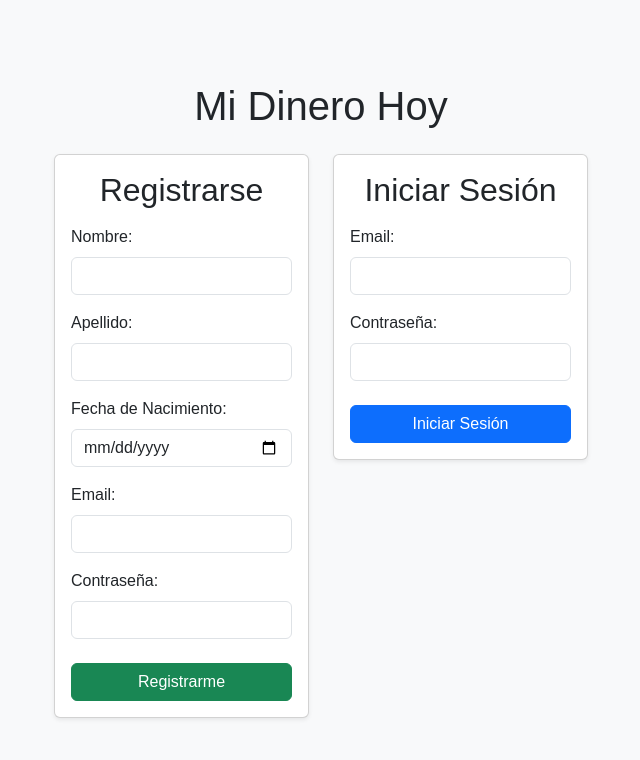
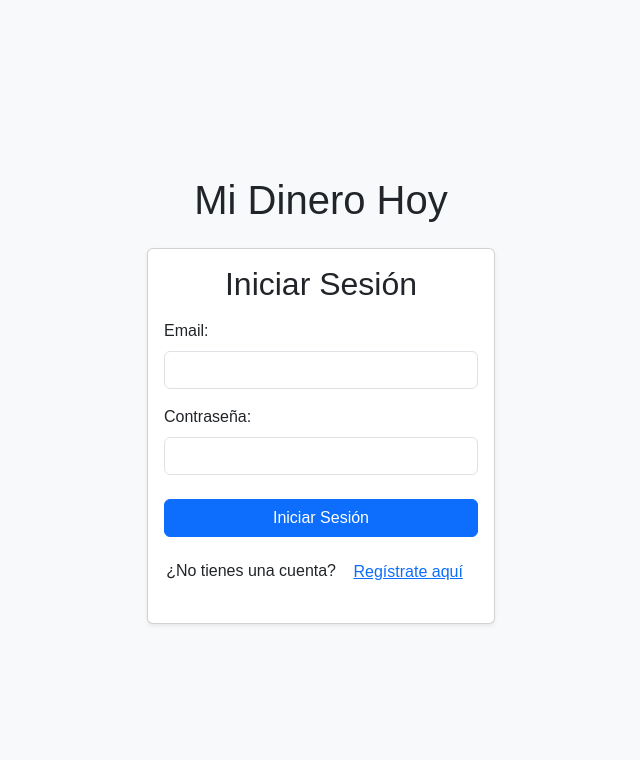
Before and after one commit to Luminus62-dot/finanzas, a React (Create React App) app in the folder frontend/: page / in a window 1280 px wide. Shown: the top 760 px of the page, without its empty margins (319-959 px from the left). Built offline with nearby package versions, Linux system fonts and the light colour scheme.

Commit message:
Login and  Reg

```diff
--- a/frontend/src/App.js
+++ b/frontend/src/App.js
@@ -1,19 +1,16 @@
 // frontend/src/App.js
 import React, { useState, useEffect } from "react";
 import axios from "axios";
-// Importar de react-router-dom v5
 import {
   BrowserRouter as Router,
   Switch,
   Route,
   Redirect,
 } from "react-router-dom";
-// Importar componentes de React-Bootstrap
 import { Container, Row, Col, Form, Button, Card } from "react-bootstrap";
-// Importar ToastContainer y toast de react-toastify
 import { ToastContainer, toast } from "react-toastify";
 
-// Importar los componentes de página (ahora en la carpeta pages)
+// Importar los componentes de página
 import Layout from "./components/Layout";
 import DashboardPage from "./pages/DashboardPage";
 import AccountsPage from "./pages/AccountsPage";
@@ -24,7 +21,7 @@ import SavingGoalsPage from "./pages/SavingGoalsPage";
 import SettingsPage from "./pages/SettingsPage";
 
 function App() {
-  // Campos de registro y login (manejados directamente en App.js)
+  // Campos de registro y login
   const [registerEmail, setRegisterEmail] = useState("");
   const [registerPassword, setRegisterPassword] = useState("");
   const [firstName, setFirstName] = useState("");
@@ -41,6 +38,9 @@ function App() {
   // Estados para errores de validación de formularios
   const [registerErrors, setRegisterErrors] = useState({});
   const [loginErrors, setLoginErrors] = useState({});
+
+  // NUEVO ESTADO: Controla si se muestra el formulario de registro (false = muestra login por defecto)
+  const [showRegisterForm, setShowRegisterForm] = useState(false);
 
   // Efecto para verificar el token al cargar la aplicación y configurarlo en Axios
   useEffect(() => {
@@ -107,11 +107,10 @@ function App() {
           dateOfBirth,
         }
       );
-      toast.success("Registro exitoso. ¡Bienvenido!");
-      localStorage.setItem("token", res.data.token); // Autologin después de registro
-      setToken(res.data.token);
-      setIsAuthenticated(true);
+      toast.success("Registro exitoso. ¡Bienvenido! Por favor, inicia sesión.");
+      setShowRegisterForm(false); // Volver al formulario de login
 
+      // Limpiar formulario y errores
       setRegisterEmail("");
       setRegisterPassword("");
       setFirstName("");
@@ -143,6 +142,7 @@ function App() {
       setToken(res.data.token);
       setIsAuthenticated(true);
 
+      // Limpiar formulario y errores
       setLoginEmail("");
       setLoginPassword("");
       setLoginErrors({});
@@ -214,24 +214,25 @@ function App() {
                 path="/settings"
                 render={(props) => <SettingsPage {...props} token={token} />}
               />
-              {/* ¡La ruta de verificación se ha eliminado de aquí! */}
-              {/* <Route path="/verify-email" render={(props) => <VerificationPage {...props} />} /> */}
               <Route path="*" render={() => <Redirect to="/dashboard" />} />
             </Switch>
           </Layout>
         ) : (
-          // Si no está autenticado, muestra los formularios de login/registro con Bootstrap
+          // Si no está autenticado, muestra el formulario de login o registro
           <Container
             className="d-flex justify-content-center align-items-center"
             style={{ minHeight: "100vh", backgroundColor: "#f8f9fa" }}
           >
             <Row className="w-100">
-              <Col md={{ span: 8, offset: 2 }} lg={{ span: 6, offset: 3 }}>
+              <Col md={{ span: 6, offset: 3 }} lg={{ span: 4, offset: 4 }}>
+                {" "}
+                {/* Columna única centrada */}
                 <h1 className="text-center mb-4">Mi Dinero Hoy</h1>
-                <Row>
-                  <Col md={6} className="mb-4 mb-md-0">
-                    <Card className="shadow-sm">
-                      <Card.Body>
+                <Card className="shadow-sm">
+                  <Card.Body>
+                    {showRegisterForm ? (
+                      // FORMULARIO DE REGISTRO
+                      <>
                         <h2 className="text-center mb-3">Registrarse</h2>
                         <Form onSubmit={handleRegister}>
                           <Form.Group
@@ -332,12 +333,19 @@ function App() {
                             </Button>
                           </div>
                         </Form>
-                      </Card.Body>
-                    </Card>
-                  </Col>
-                  <Col md={6}>
-                    <Card className="shadow-sm">
-                      <Card.Body>
+                        <p className="text-center mt-3">
+                          ¿Ya tienes una cuenta?{" "}
+                          <Button
+                            variant="link"
+                            onClick={() => setShowRegisterForm(false)}
+                          >
+                            Inicia Sesión
+                          </Button>
+                        </p>
+                      </>
+                    ) : (
+                      // FORMULARIO DE LOGIN (DEFAULT)
+                      <>
                         <h2 className="text-center mb-3">Iniciar Sesión</h2>
                         <Form onSubmit={handleLogin}>
                           <Form.Group
@@ -384,10 +392,19 @@ function App() {
                             </Button>
                           </div>
                         </Form>
-                      </Card.Body>
-                    </Card>
-                  </Col>
-                </Row>
+                        <p className="text-center mt-3">
+                          ¿No tienes una cuenta?{" "}
+                          <Button
+                            variant="link"
+                            onClick={() => setShowRegisterForm(true)}
+                          >
+                            Regístrate aquí
+                          </Button>
+                        </p>
+                      </>
+                    )}
+                  </Card.Body>
+                </Card>
               </Col>
             </Row>
           </Container>
```
